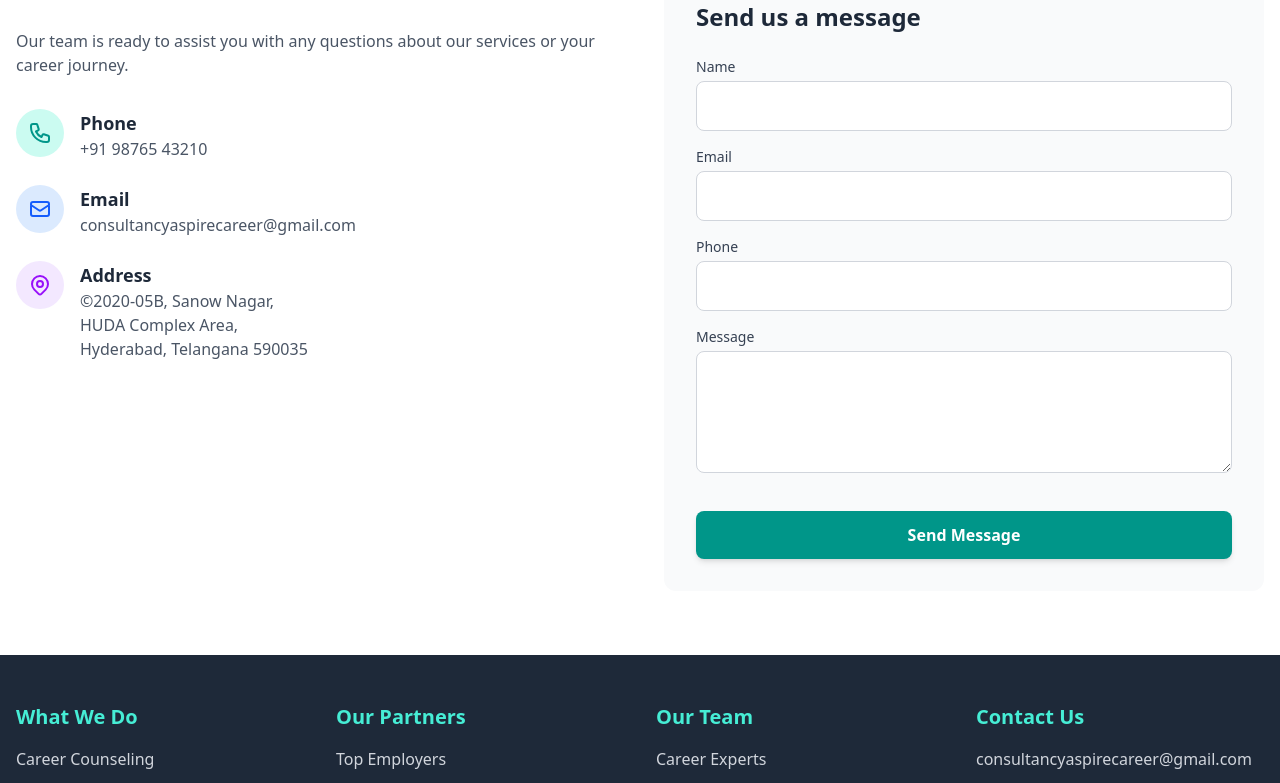
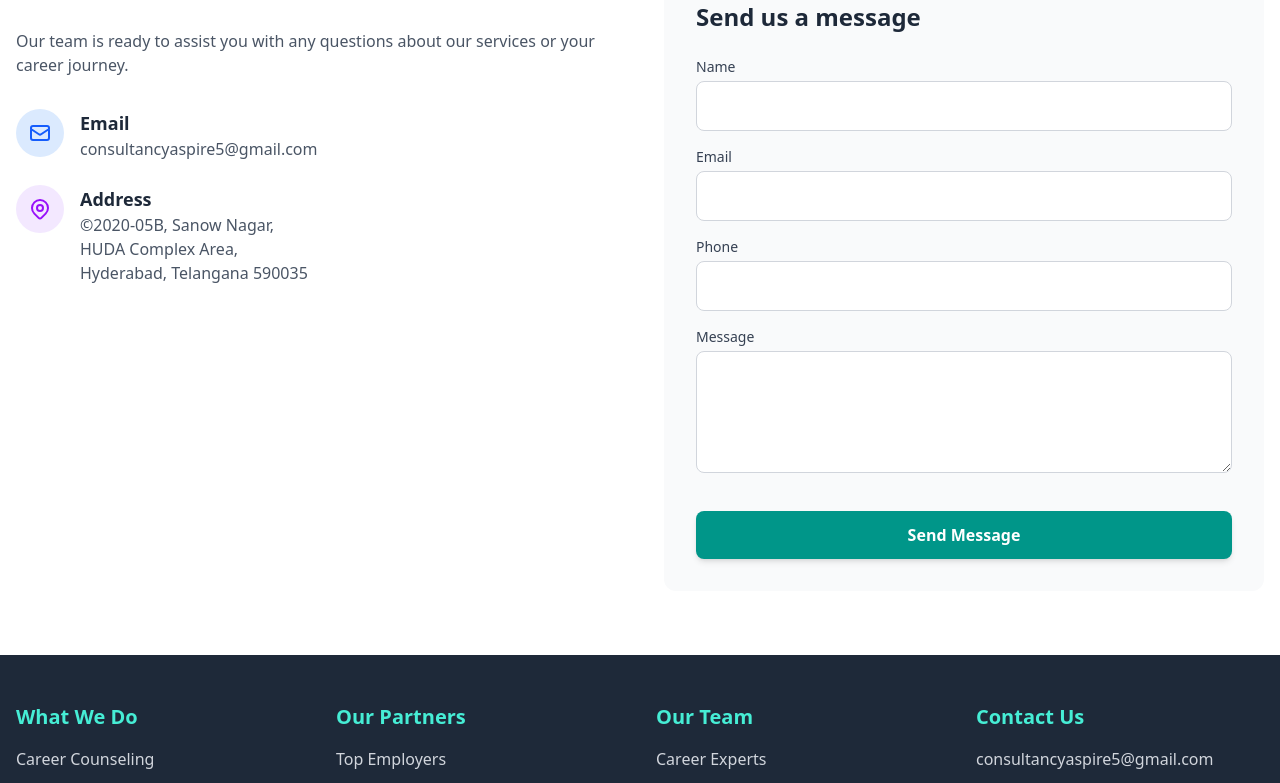
Before and after one commit to VAPStechnology/Frontend_aspireCarrierConsultency, a React (Vite) app: page /contact in a window 1280 px wide. Shown: the part 453-1236 px from the top of the page. Built offline with nearby package versions, Linux system fonts and the light colour scheme; no server answers.

Commit message:
fix: Update contact email address in Footer and Contact components

```diff
--- a/src/components/Footer.jsx
+++ b/src/components/Footer.jsx
@@ -39,7 +39,7 @@ function Footer() {
           {/* Contact Us */}
           <div>
             <h3 className="text-xl font-bold mb-4 text-teal-300">Contact Us</h3>
-            <p className="mb-2 text-gray-300">consultancyaspirecareer@gmail.com</p>
+            <p className="mb-2 text-gray-300">consultancyaspire5@gmail.com</p>
             <address className="text-gray-300 not-italic leading-relaxed">
               ©2020-05B, Sanow Nagar,<br />
               HUDA Complex Area,<br />
--- a/src/pages/Contact.jsx
+++ b/src/pages/Contact.jsx
@@ -72,7 +72,7 @@ function Contact() {
               </p>
 
               <div className="space-y-6">
-                <div className="flex items-start">
+                {/* <div className="flex items-start">
                   <div className="bg-teal-100 dark:bg-teal-800 p-3 rounded-full mr-4">
                     <svg className="w-6 h-6 text-teal-600 dark:text-teal-200" fill="none" stroke="currentColor" viewBox="0 0 24 24">
                       <path strokeLinecap="round" strokeLinejoin="round" strokeWidth="2" d="M3 5a2 2 0 012-2h3.28a1 1 0 01.948.684l1.498 4.493a1 1 0 01-.502 1.21l-2.257 1.13a11.042 11.042 0 005.516 5.516l1.13-2.257a1 1 0 011.21-.502l4.493 1.498a1 1 0 01.684.949V19a2 2 0 01-2 2h-1C9.716 21 3 14.284 3 6V5z"></path>
@@ -82,7 +82,7 @@ function Contact() {
                     <h3 className="text-lg font-semibold text-gray-800 dark:text-white">Phone</h3>
                     <p className="text-gray-600 dark:text-gray-300">+91 98765 43210</p>
                   </div>
-                </div>
+                </div> */}
 
                 <div className="flex items-start">
                   <div className="bg-blue-100 dark:bg-blue-800 p-3 rounded-full mr-4">
@@ -92,7 +92,7 @@ function Contact() {
                   </div>
                   <div>
                     <h3 className="text-lg font-semibold text-gray-800 dark:text-white">Email</h3>
-                    <p className="text-gray-600 dark:text-gray-300">consultancyaspirecareer@gmail.com</p>
+                    <p className="text-gray-600 dark:text-gray-300">consultancyaspire5@gmail.com</p>
                   </div>
                 </div>
 
```
